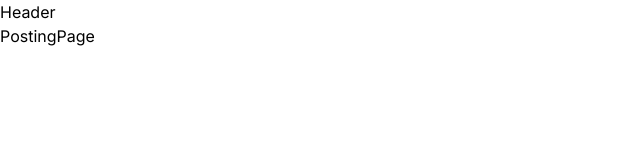
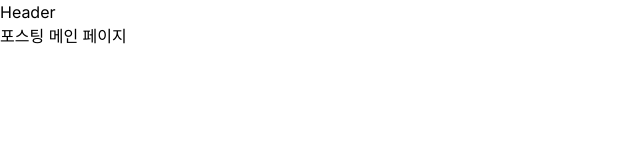
Before and after one commit to B-09-NBC-Final/Health-Protect-Me, a Next.js app: page /posting in a window 1280 px wide. Shown: the top 160 px of the page, without its empty margins (0-640 px from the left). Built offline with nearby package versions, Linux system fonts and the light colour scheme.

Commit message:
add: contents-posting폴더 내 기능별 폴더 생성

```diff
--- a/src/app/(main)/(contents)/posting/page.tsx
+++ b/src/app/(main)/(contents)/posting/page.tsx
@@ -1,7 +1,11 @@
-import React from 'react';
+import PostingMain from '@/components/Contents/Posting/PostingMain';
 
 const PostingPage = () => {
-  return <div>PostingPage</div>;
+  return (
+    <div>
+      <PostingMain />
+    </div>
+  );
 };
 
 export default PostingPage;
--- a/src/components/Contents/Posting/Posting.tsx
+++ /dev/null
@@ -1,7 +0,0 @@
-import React from 'react';
-
-const Posting = () => {
-  return <div>Posting</div>;
-};
-
-export default Posting;
--- /dev/null
+++ b/src/components/Contents/Posting/PostingMain.tsx
@@ -0,0 +1,7 @@
+import React from 'react';
+
+const PostingMain = () => {
+  return <div>포스팅 메인 페이지</div>;
+};
+
+export default PostingMain;
--- /dev/null
+++ b/src/context/index.ts
@@ -0,0 +1 @@
+export { default } from './LoginProvider';
```
Also changed, not shown: src/context/LoginProvider.tsx (added, +7 -0 lines), src/components/Contents/Posting/Btn/index.ts (added), src/components/Contents/Posting/Category/index.ts (added), src/components/Contents/Posting/Textarea/index.ts (added), 1 other file (tests, documents, lock files or other folders).
